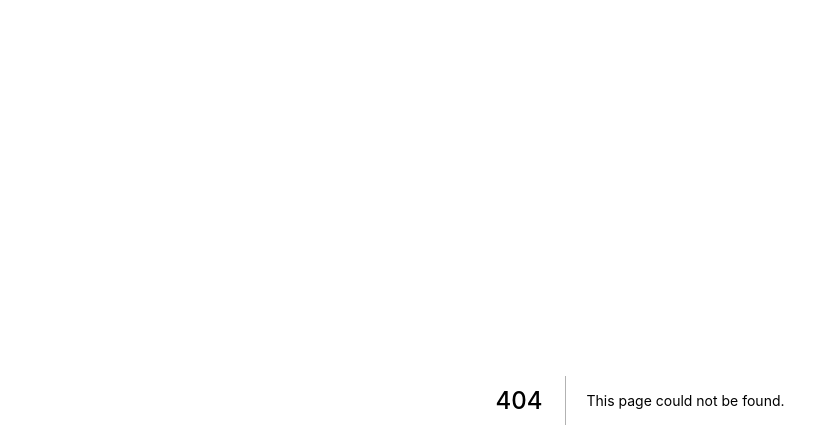
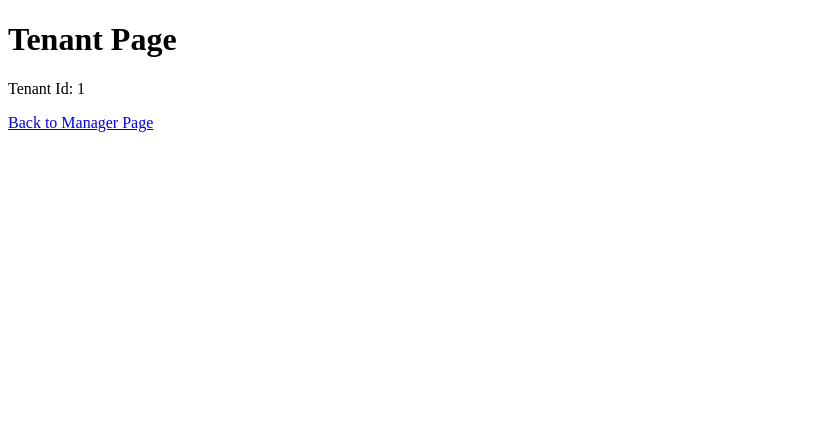
Before and after one commit to aaronsisler/applications.formula.ui, a Next.js app: page /tenant/1 in a window 1280 px wide. Before the commit this address had no page. Shown: the top 448 px of the page, without its empty margins (0-839 px from the left). Built offline with nearby package versions, Linux system fonts and the light colour scheme.

Commit message:
Adding in the page for tenant naving from manager page

```diff
--- /dev/null
+++ b/src/containers/tenant-container/index.ts
@@ -0,0 +1,2 @@
+export { default } from "./tenant-container";
+export type { ITenantContainer } from "./tenant-container";
--- /dev/null
+++ b/src/containers/tenant-container/tenant-container.tsx
@@ -0,0 +1,21 @@
+import React from "react";
+
+import { Hyperlink } from "../../atoms/hyperlink";
+
+export interface ITenantContainer {
+  tenantId?: string;
+}
+
+const TenantContainer = ({ tenantId }: ITenantContainer): JSX.Element => {
+  return (
+    <div>
+      <h1>Tenant Page</h1>
+      <p>Tenant Id: {tenantId}</p>
+      <p>
+        <Hyperlink title="Back to Manager Page" href="/manager" />
+      </p>
+    </div>
+  );
+};
+
+export default TenantContainer;
--- /dev/null
+++ b/src/pages/tenant/[tenantId].tsx
@@ -0,0 +1,17 @@
+import { useRouter } from "next/router";
+
+import TenantContainer, {
+  ITenantContainer
+} from "../../containers/tenant-container";
+
+const TenantPage = (): JSX.Element => {
+  const router = useRouter();
+  const { tenantId }: ITenantContainer = router.query;
+  return (
+    <main>
+      <TenantContainer tenantId={tenantId} />
+    </main>
+  );
+};
+
+export default TenantPage;
```
Also changed, not shown: src/containers/manager-container/manager-container.tsx (+11 -0 lines).
